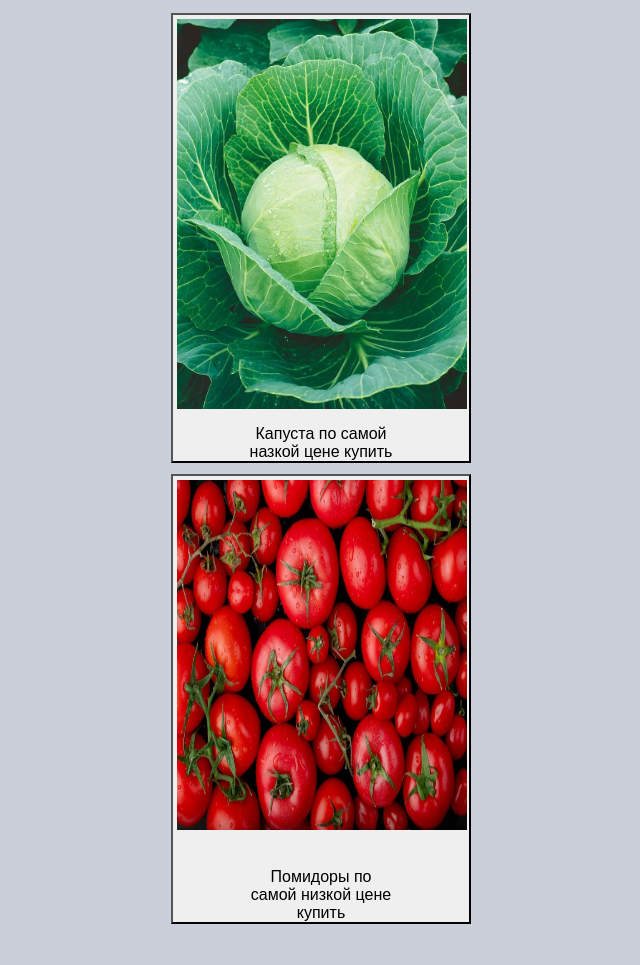
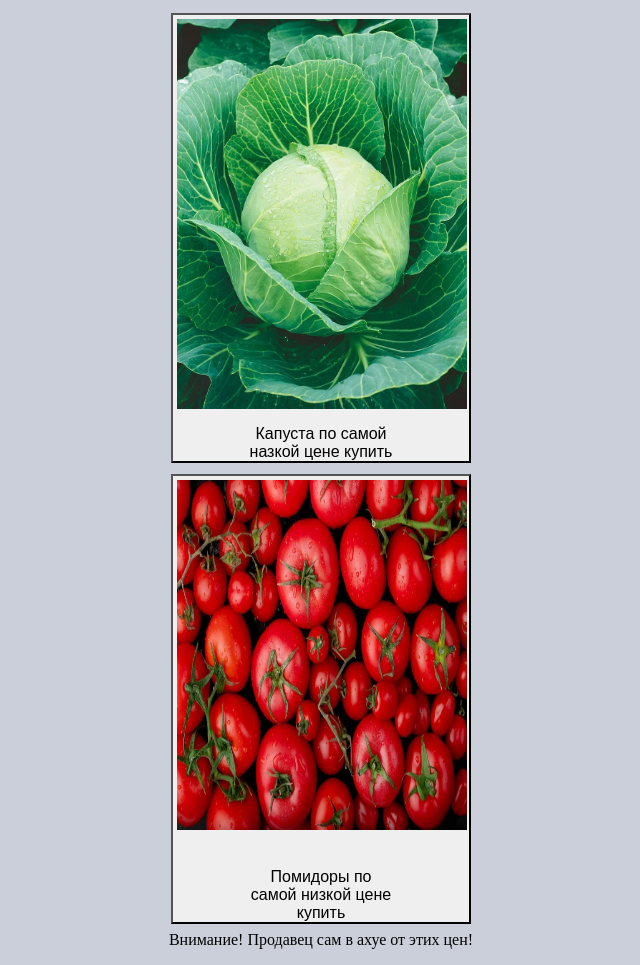
Before and after one commit to B-and-B-Game-Production/market.io, a plain HTML site: page index.html in a window 1280 px wide. Shown: the part 101-1066 px from the top of the page, without its empty margins (319-959 px from the left). Before the commit the page ends 1025 px from the top, so only its background shows below. Drawn offline with Linux system fonts and the light colour scheme.

Commit message:
Update index.html

```diff
--- a/index.html
+++ b/index.html
@@ -84,6 +84,6 @@
 
         }
     </script>
-
+    <p>Внимание! Продавец сам в ахуе от этих цен!</p>
 </body>
 </html>
```
